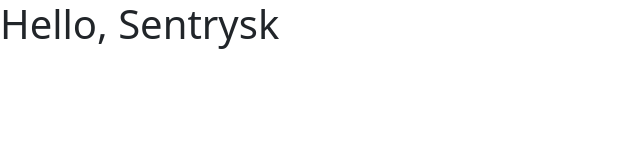
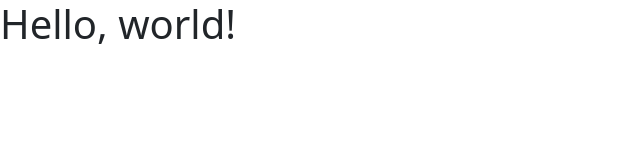
Before and after one commit to sentrysk/sentrysk.github.io, a plain HTML site: page index.html in a window 1280 px wide. Shown: the whole page, without its empty margins (0-640 px from the left). Drawn offline with nearby package versions, Linux system fonts and the light colour scheme.

Commit message:
Update index.html

```diff
--- a/index.html
+++ b/index.html
@@ -3,11 +3,11 @@
   <head>
     <meta charset="utf-8">
     <meta name="viewport" content="width=device-width, initial-scale=1">
-    <title>Sentrysk</title>
+    <title>Bootstrap demo</title>
     <link href="https://cdn.jsdelivr.net/npm/bootstrap@5.3.3/dist/css/bootstrap.min.css" rel="stylesheet" integrity="sha384-QWTKZyjpPEjISv5WaRU9OFeRpok6YctnYmDr5pNlyT2bRjXh0JMhjY6hW+ALEwIH" crossorigin="anonymous">
   </head>
   <body>
-    <h1>Hello, Sentrysk</h1>
+    <h1>Hello, world!</h1>
     <script src="https://cdn.jsdelivr.net/npm/bootstrap@5.3.3/dist/js/bootstrap.bundle.min.js" integrity="sha384-YvpcrYf0tY3lHB60NNkmXc5s9fDVZLESaAA55NDzOxhy9GkcIdslK1eN7N6jIeHz" crossorigin="anonymous"></script>
   </body>
 </html>
```
